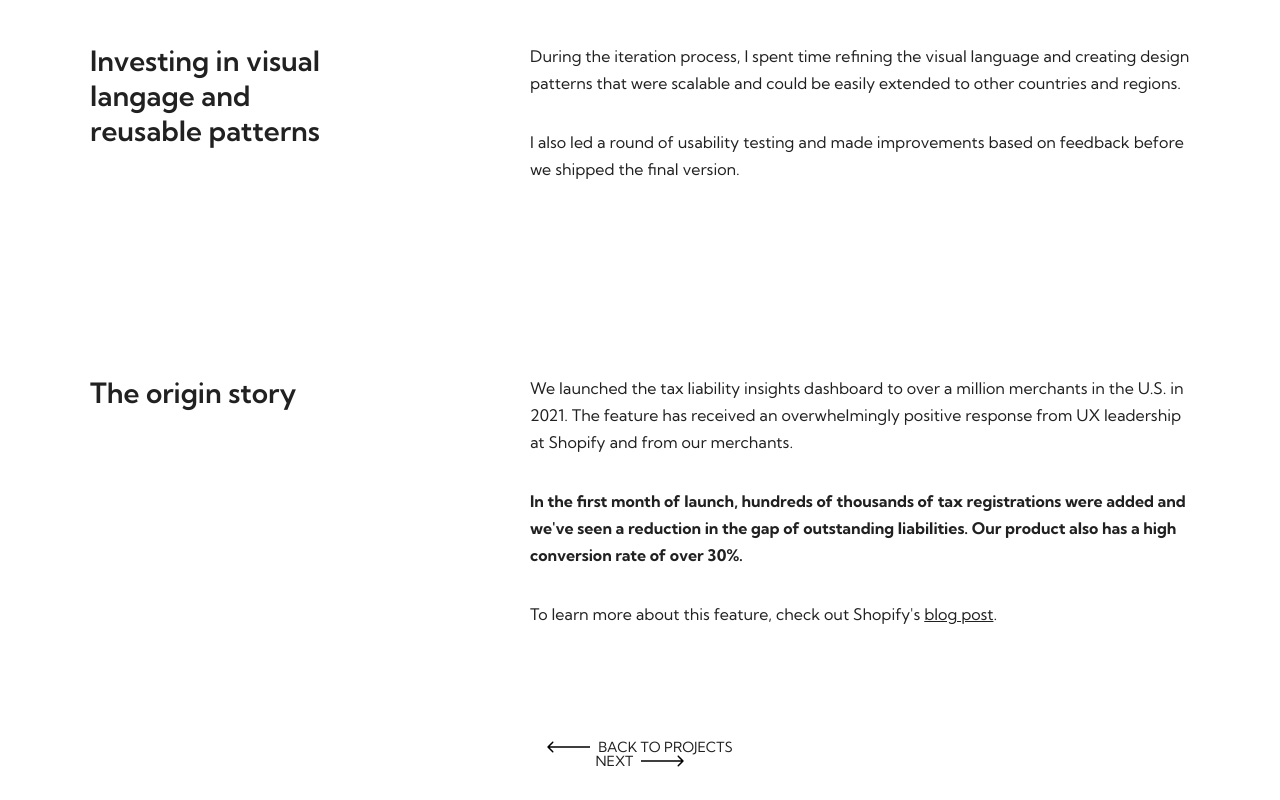
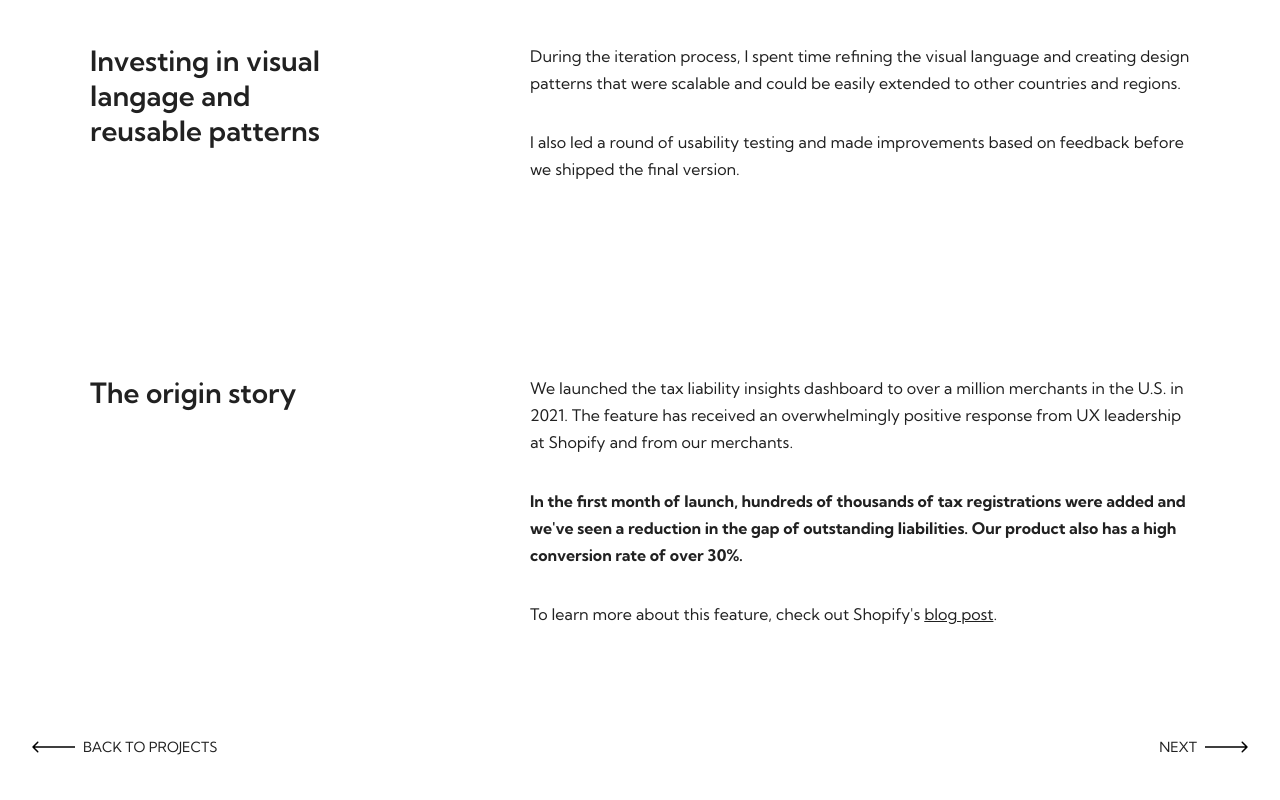
Before and after one commit to SimonMilord/sadhika-portfolio, a React (Create React App) app: page /taxliab in a window 1280 px wide. Shown: the part 1956-2756 px from the top of the page. Built offline with nearby package versions, Linux system fonts and the light colour scheme.

Commit message:
added navigation at bottom of projects page

```diff
--- a/src/pages/Projects/Balance/Balance.jsx
+++ b/src/pages/Projects/Balance/Balance.jsx
@@ -124,12 +124,12 @@ export default function BalancePage(props) {
           </div>
         </div>
       </section>
-      <div className="top">
-        <Link to="/work" className="top__link">
+      <div className="bottom">
+        <Link to="/work" className="bottom__link">
           <img src={ArrowBack} className="arrowIcon-left" alt="back arrow"></img>
           Back to projects
         </Link>
-        <Link to="/sales" className="top__link">
+        <Link to="/work" className="bottom__link">
           Next
           <img src={ArrowForward} className="arrowIcon-right" alt="back arrow"></img>
         </Link>
--- a/src/pages/Projects/SalesTax/SalesTax.jsx
+++ b/src/pages/Projects/SalesTax/SalesTax.jsx
@@ -215,11 +215,11 @@ export default function SalesTax(props) {
         </div>
       </section>
       <div className="bottom">
-        <Link to="/work" className="top__link">
+        <Link to="/work" className="bottom__link">
           <img src={ArrowBack} className="arrowIcon-left" alt="back arrow"></img>
           Back to projects
         </Link>
-        <Link to="/sales" className="top__link">
+        <Link to="/balance" className="bottom__link">
           Next
           <img src={ArrowForward} className="arrowIcon-right" alt="back arrow"></img>
         </Link>
--- a/src/pages/Projects/TaxLiab/TaxLiab.jsx
+++ b/src/pages/Projects/TaxLiab/TaxLiab.jsx
@@ -177,11 +177,11 @@ export default function TaxLiab(props) {
         </div>
       </section>
       <div className="bottom">
-        <Link to="/work" className="top__link">
+        <Link to="/work" className="bottom__link">
           <img src={ArrowBack} className="arrowIcon-left" alt="back arrow"></img>
           Back to projects
         </Link>
-        <Link to="/sales" className="top__link">
+        <Link to="/salesTax" className="bottom__link">
           Next
           <img src={ArrowForward} className="arrowIcon-right" alt="back arrow"></img>
         </Link>
--- a/src/pages/Projects/project.scss
+++ b/src/pages/Projects/project.scss
@@ -108,4 +108,30 @@
       }
     }
   }
+  .bottom {
+    @include display-flex(row,space-between,center);
+    &__link {
+      color: $font-lm;
+      text-decoration: none;
+      text-transform: uppercase;
+      font-size: 14px;
+      @include display-flex(row,center,center);
+
+      .arrowIcon-left {
+        transition: 0.3s all ease;
+        margin-right: 0.5rem;
+      }
+      .arrowIcon-right {
+        transition: 0.3s all ease;
+        margin-left: 0.5rem;
+      }
+      &:hover .arrowIcon-left {
+        transition: 0.3s all ease;
+        transform: translateX(-0.5rem);
+      }
+      &:hover .arrowIcon-right {
+        transition: 0.3s all ease;
+        transform: translateX(0.5rem);
+      }
+    }  }
 }
```
